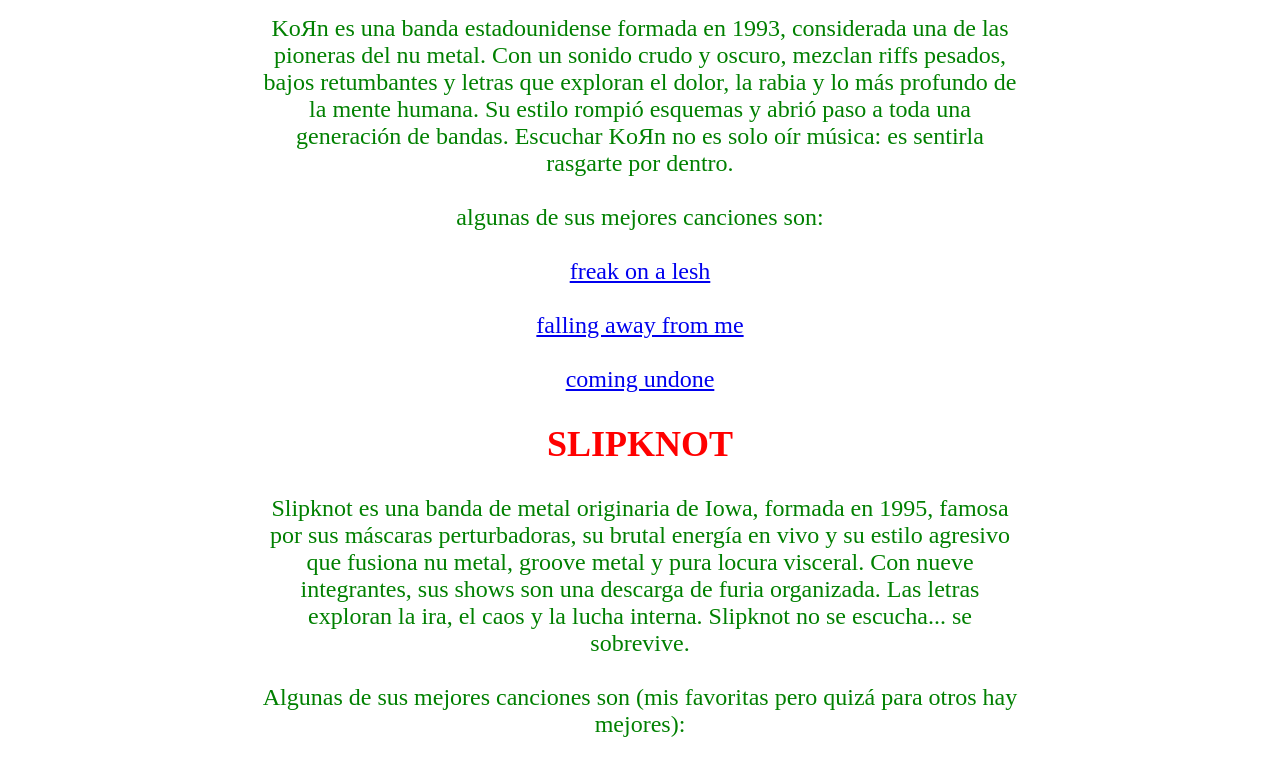
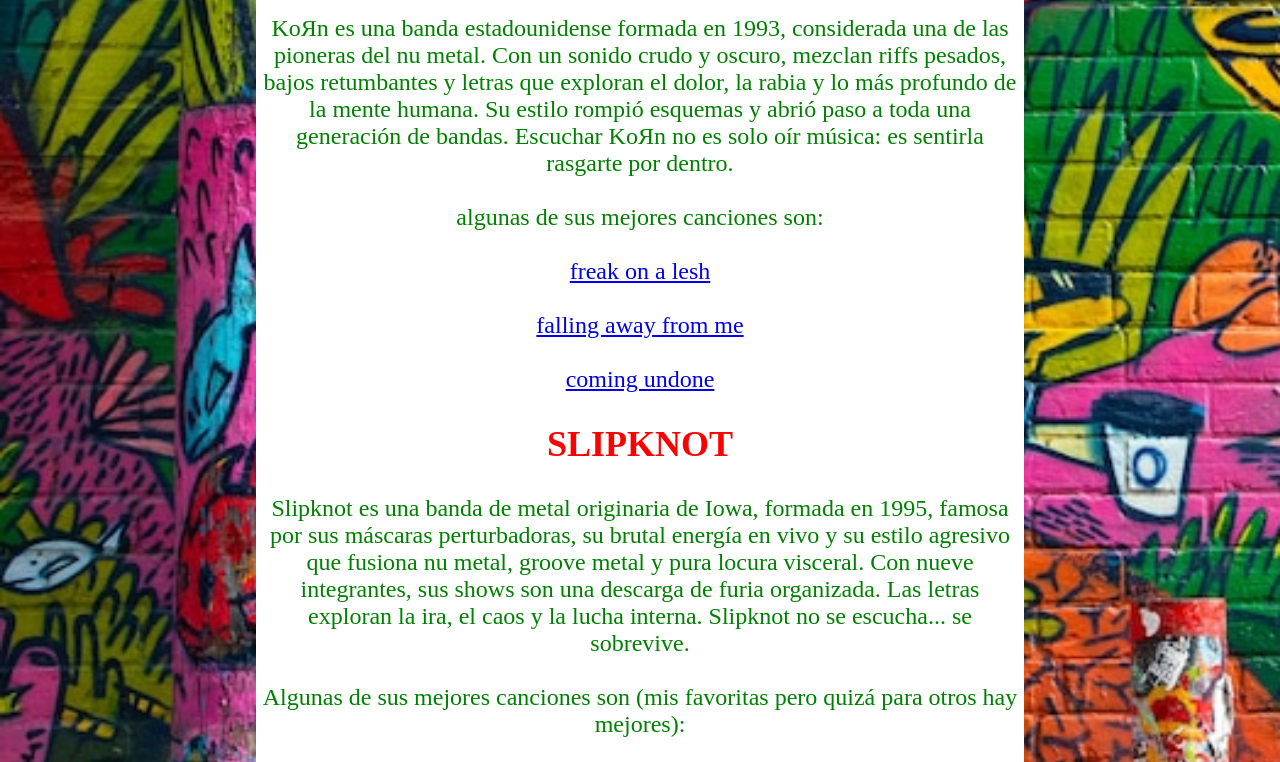
Before and after one commit to Deyyv/Mundo-callejero, a plain HTML site: page Musica.html in a window 1280 px wide. Shown: the part 480-1242 px from the top of the page. Drawn offline with Linux system fonts and the light colour scheme; files whose address does not match are found by name.

Commit message:
Update styleindex.css

```diff
--- a/styleindex.css
+++ b/styleindex.css
@@ -63,7 +63,7 @@
      color: red;
 }
 body {
-background-image: url(fondos/graffiti.jpg);
+background-image: url(graffiti.jpg);
     background-size: cover;
      margin-top: 10px;
            }
```
